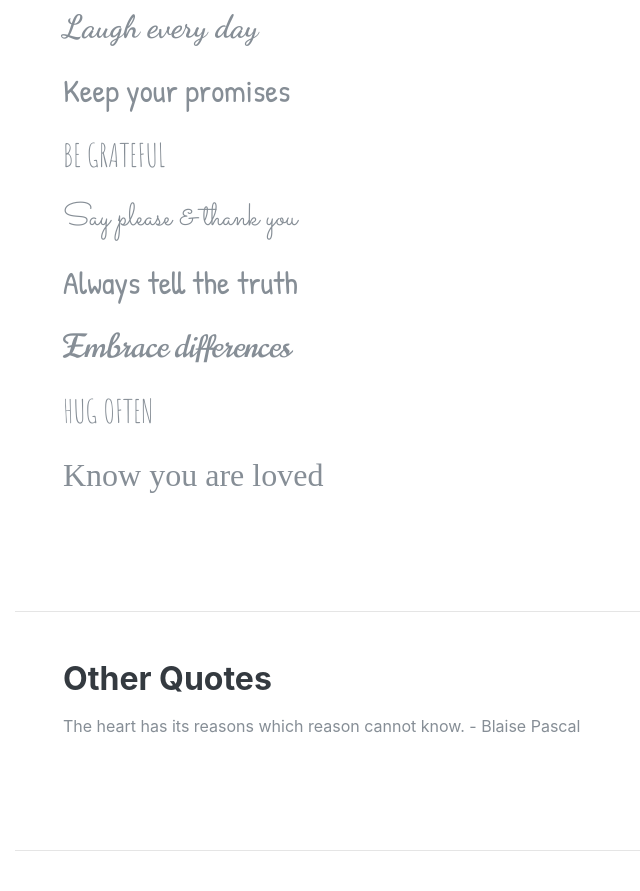
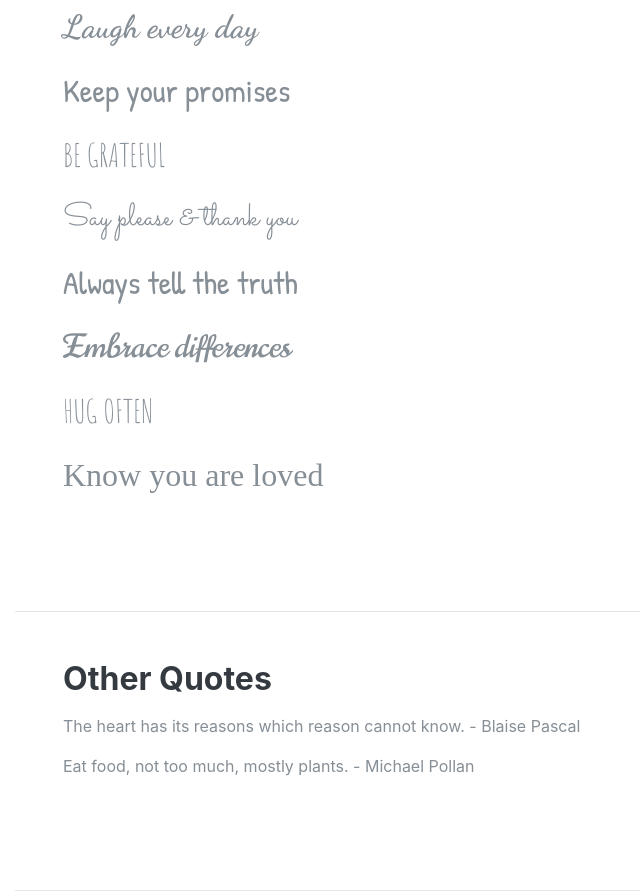
Before and after one commit to tsusanto/quotes, a plain HTML site: page index.html in a window 1280 px wide. Shown: the part 3114-4005 px from the top of the page, without its empty margins (257-897 px from the left). Before the commit the page ends 3965 px from the top, so only its background shows below. Drawn offline with Linux system fonts and the light colour scheme; a script that the page names is missing; a web font is replaced by a local one.

Commit message:
Update index.html

```diff
--- a/index.html
+++ b/index.html
@@ -203,6 +203,7 @@
             <h3 class="mb-0">Other Quotes</h3>
 			<div class="subheading mb-3"></div>
 			<p>The heart has its reasons which reason cannot know. - Blaise Pascal</p>
+		        <p>Eat food, not too much, mostly plants. - Michael Pollan</p>
           </div>
         </div>
 
```
